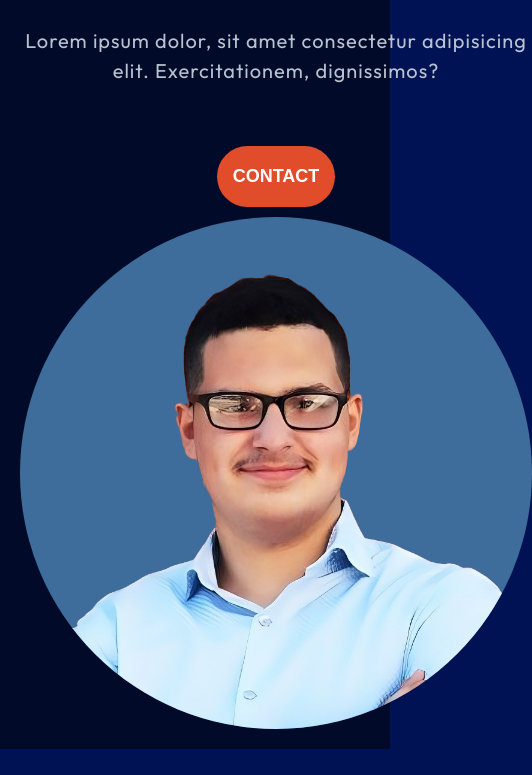
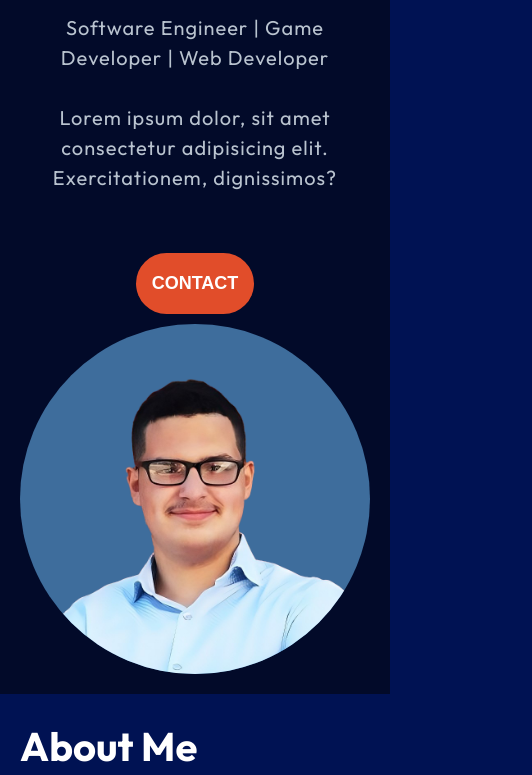
Before and after one commit to Abe-54/Personal-Website, a plain HTML site: page index.html in a window 390 px wide. Shown: the part 221-996 px from the top of the page, 532 px wide, since content can reach past the window. Drawn offline with nearby package versions, Linux system fonts and the light colour scheme.

Commit message:
Fixed mobile overflows

```diff
--- a/css/styles.css
+++ b/css/styles.css
@@ -273,7 +273,7 @@ a {
     border-radius: 15px;
     box-shadow: 0 0 10px 5px #050a1a;
     overflow: hidden;
-    min-width: 432px;
+    min-width: fit-content;
 }
 
 .card__header, .card__body{
@@ -357,8 +357,8 @@ a {
 
 .circle {
     margin:auto;
-    width: 512px;
-    height: 512px;
+    max-width: 100vw;
+    aspect-ratio: 1 / 1;
     position: relative;
     border-radius: 100%;
     overflow: hidden;
```
